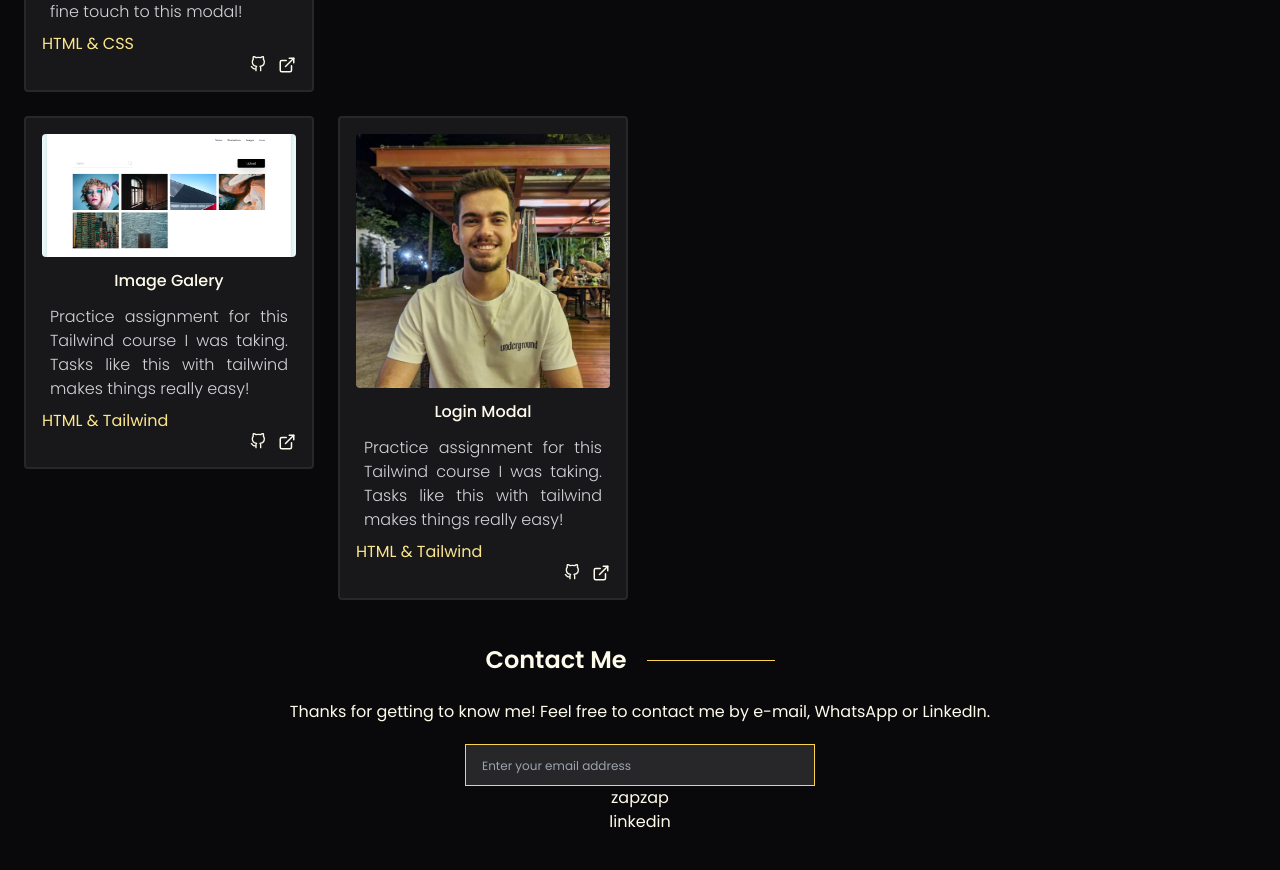
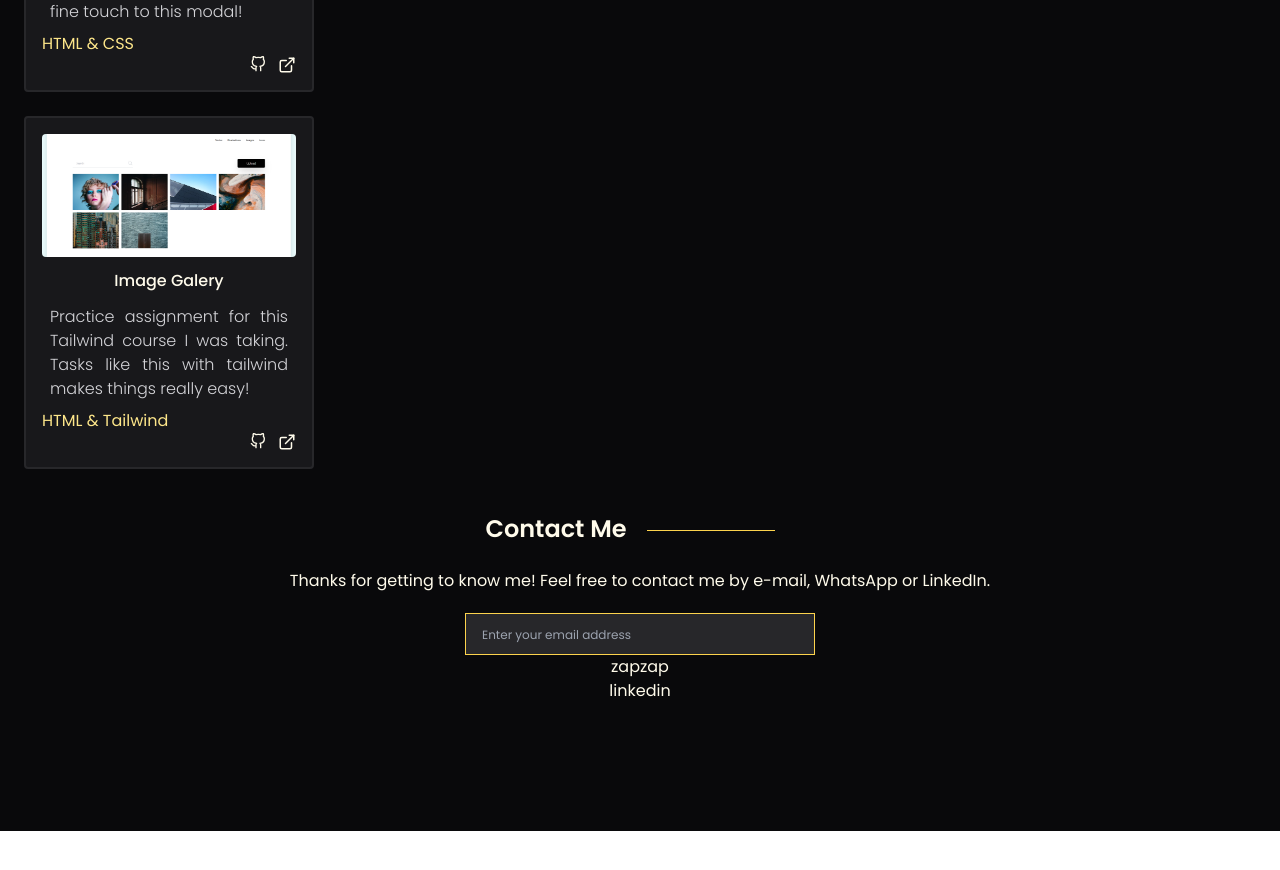
Before and after one commit to SouzaMVictor/portfolio-victor, a React (Vite) app: page / in a window 1280 px wide. Shown: the part 3630-4500 px from the top of the page. After the commit the page ends 4461 px from the top, so only its background shows below. Built offline with nearby package versions, Linux system fonts and the light colour scheme.

Commit message:
finished portfolio images and links

```diff
--- a/src/Porfolio.jsx
+++ b/src/Porfolio.jsx
@@ -142,19 +142,19 @@ const initialPortfolio = [
     tools: "HTML & Tailwind",
     description:
       "Practice assignment for this Tailwind course I was taking. Tasks like this with tailwind makes things really easy!",
-    github: "https://github.com/SouzaMVictor/pricing-cards",
+    github: "https://github.com/SouzaMVictor/image-gallery",
     link: "https://cd4ncp.csb.app/",
   },
-  {
-    id: 14,
-    title: "Login Modal",
-    image: ImgVictor,
-    tools: "HTML & Tailwind",
-    description:
-      "Practice assignment for this Tailwind course I was taking. Tasks like this with tailwind makes things really easy!",
-    github: "https://github.com/SouzaMVictor/portfolio-victor",
-    link: "#",
-  },
+  // {
+  //   id: 14,
+  //   title: "Login Modal",
+  //   image: ImgVictor,
+  //   tools: "HTML & Tailwind",
+  //   description:
+  //     "Practice assignment for this Tailwind course I was taking. Tasks like this with tailwind makes things really easy!",
+  //   github: "https://github.com/SouzaMVictor/portfolio-victor",
+  //   link: "#",
+  // },
 ];
 export function Porfolio() {
   return (
```
